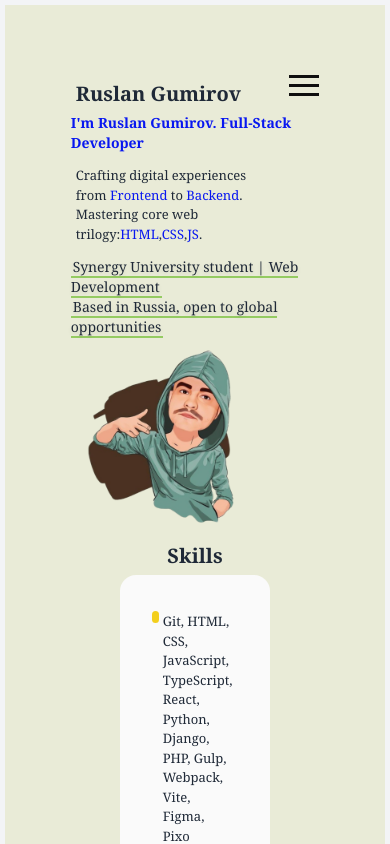
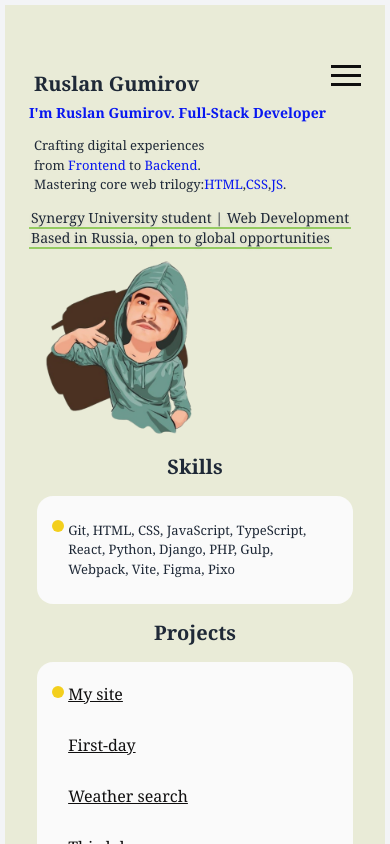
Before and after one commit to gumirus/about_me, a React (Vite) app: page / in a window 390 px wide. Shown: the top 844 px of the page. Built offline with nearby package versions, Linux system fonts and the light colour scheme.

Commit message:
add section-info @media 750

```diff
--- a/src/index.css
+++ b/src/index.css
@@ -21,7 +21,7 @@
   font-family: var(--font-family);
   background-color: var(--main-bg);
   color: var(--black);
-  padding: 10px 11%;
+  /* padding: 10px 11%; */
   display: flex;
   flex-direction: column;
   justify-content: start;
@@ -64,6 +64,14 @@
 .section-info {
   background-color: var(--main-card);
   @apply flex flex-col rounded-2xl p-8 relative min-w-[60%] max-w-[60%];
+
+  /* Новые стили для мобилок */
+  @media (max-width: 750px) {
+    min-width: 95% !important;
+    max-width: 95% !important;
+    margin: 10px auto;
+    padding: 20px 15px;
+  }
 }
 
 .section-subinfo {
```
